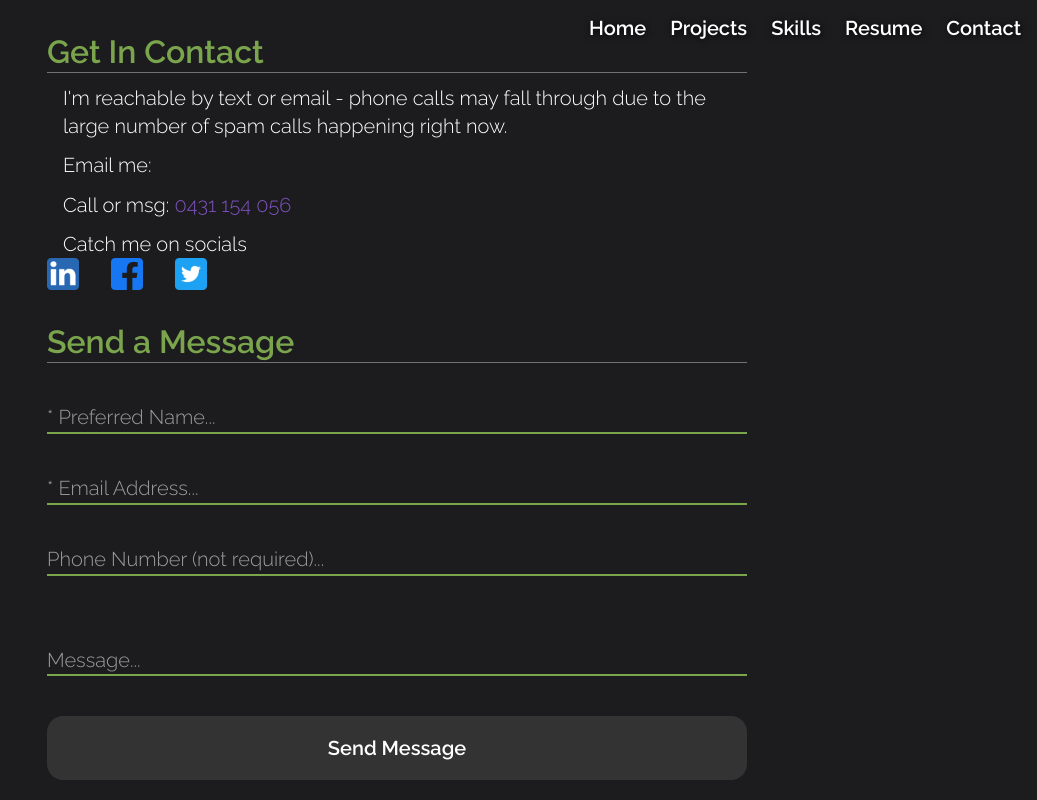
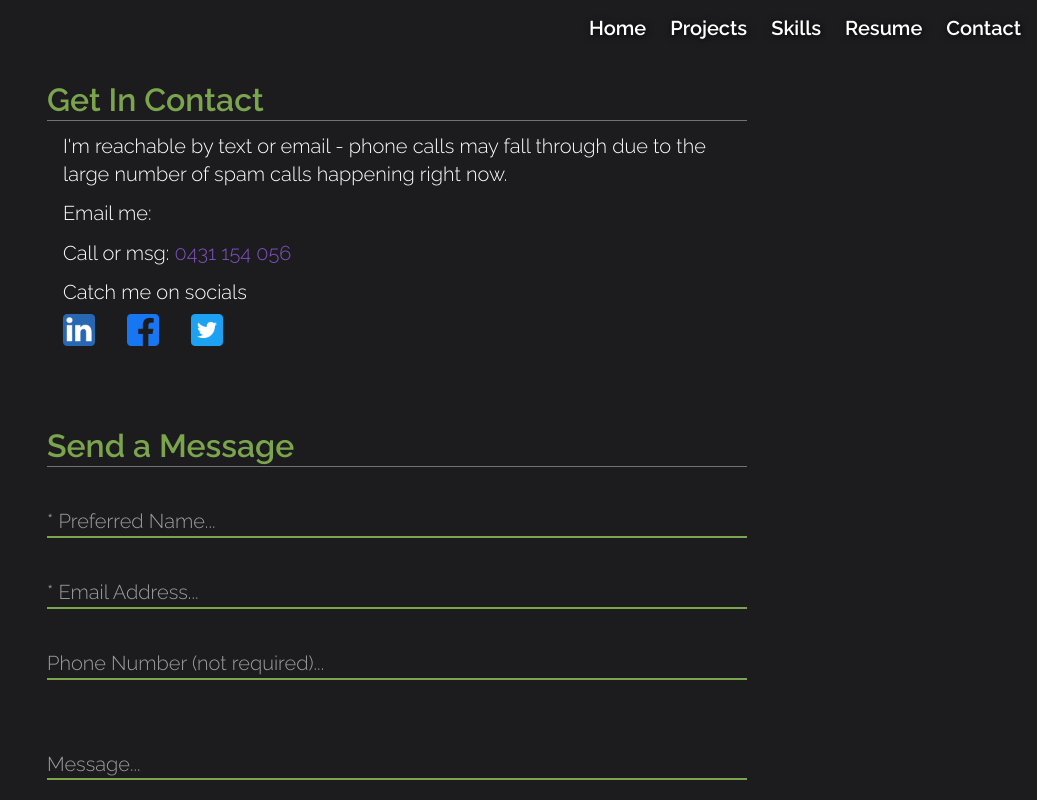
Before and after one commit to bradbrad88/portfolio-client, a React (Create React App) app: page /contact in a window 1280 px wide. Shown: the top 800 px of the page, without its empty margins (243-1280 px from the left). Built offline with nearby package versions, Linux system fonts and the light colour scheme.

Commit message:
Minor styling changes

```diff
--- a/src/pages/contact/ContactPage.tsx
+++ b/src/pages/contact/ContactPage.tsx
@@ -3,7 +3,7 @@ import SocialList from "components/elements/SocialList";
 
 const ContactPage = () => {
   return (
-    <main>
+    <main id="contact">
       <section>
         <h2>Get In Contact</h2>
         <p>
--- a/src/pages/projects/ProjectsHome.tsx
+++ b/src/pages/projects/ProjectsHome.tsx
@@ -9,7 +9,6 @@ const ProjectsHome = ({ projects }: Proptypes) => {
   return (
     <>
       <h1>Projects</h1>
-      <p>Check it out</p>
       <CardGrid className="projects-grid" childClassName="project" items={projects} />
     </>
   );
--- a/src/pages/skills/Skills.tsx
+++ b/src/pages/skills/Skills.tsx
@@ -4,10 +4,10 @@ import "stylesheets/Skills.scss";
 const Skills = () => {
   const renderSkills = () => {
     return skills.map(skill => (
-      <article>
+      <section key={skill.skill}>
         <h2>{skill.skill}</h2>
         {skill.concepts.map(concept => (
-          <article>
+          <article key={concept.description}>
             <h3 className="ratings">
               {concept.description}
               <span className="stars">
@@ -18,19 +18,19 @@ const Skills = () => {
             <p>{concept.comment}</p>
           </article>
         ))}
-      </article>
+      </section>
     ));
   };
   return (
-    <main>
-      <section id="skills">
+    <main id="skills">
+      <section>
         <h1 style={{ fontSize: "4rem", marginTop: "4rem" }}>Skills</h1>
         <p>
           Please take the rating system with a grain of salt - it's only intended as a visual
           indicator of my confidence within a subject (however mis-guided).
         </p>
-        {renderSkills()}
       </section>
+      {renderSkills()}
     </main>
   );
 };
--- a/src/stylesheets/Contact.scss
+++ b/src/stylesheets/Contact.scss
@@ -1,6 +1,15 @@
 @import "_variables";
 
 $error: rgb(255, 167, 94);
+
+#contact {
+  .socials {
+    // background-color: red;
+    // justify-content: center;
+    margin-left: 1rem;
+    margin-top: 0.5rem;
+  }
+}
 
 form {
   p {
@@ -9,6 +18,30 @@ form {
   }
   .error {
     color: $error;
+  }
+}
+
+.undo-container {
+  display: flex;
+  flex-direction: column;
+  p {
+    margin: 0rem;
+  }
+}
+
+.toasty {
+  background-color: rgb(50, 50, 60) !important;
+}
+
+.Toastify .undo {
+  position: relative;
+  text-align: left;
+  color: $error;
+  cursor: pointer;
+  text-decoration: underline;
+  transition: color 200ms;
+  &:hover {
+    color: $purple;
   }
 }
 
@@ -102,259 +135,3 @@ input[type="submit"]:hover {
 input[type="submit"]:active {
   transform: scale(0.99);
 }
-
-// .contact-form {
-//   box-sizing: border-box;
-//   border: solid 1px rgba(255, 255, 255, 0.281);
-//   background-color: rgba(255, 255, 255, 0.062);
-//   border-radius: 1rem;
-//   display: flex;
-//   flex-direction: column;
-//   padding: 20px 30px;
-//   margin: 2rem;
-//   color: #fff;
-//   min-width: min(90vw, 600px);
-//   a {
-//     color: white;
-//     text-decoration: underline;
-//   }
-//   .info {
-//     display: flex;
-//     flex-direction: row;
-//     justify-content: space-between;
-//     margin-bottom: 1rem;
-//     .contact-details {
-//       display: flex;
-//       flex-direction: column;
-//       font-size: clamp(1.2rem, 4.5vw, 1.5rem);
-//       gap: 1rem;
-//     }
-//     .socials {
-//       display: flex;
-//       flex-direction: row;
-//       gap: 1rem;
-//       align-items: flex-end;
-//     }
-//   }
-//   .contact-header {
-//     h2 {
-//       font-size: clamp(2rem, 8vw, 3rem);
-//       text-align: left;
-//       color: inherit;
-//       line-height: 1;
-//       margin-bottom: min(2vw, 1rem);
-//     }
-//   }
-
-//   .field {
-//     border: none;
-//     margin-bottom: 10px;
-//     p.error {
-//       color: rgb(240, 121, 11);
-//       font-size: 1.2rem;
-//     }
-//     .contact-input,
-//     .PhoneInputInput {
-//       box-sizing: border-box;
-//       // border-radius: 10px;
-//       border: none;
-//       border-bottom: rgba(255, 255, 255, 0.568) solid 1px;
-//       background-color: rgba(255, 255, 255, 0);
-//       // width: 25rem;
-//       color: $secondary-colour;
-//       font-size: 1.5rem;
-//       font-family: inherit;
-//       transition: all ease 0.1s;
-//       width: 100%;
-//       padding: 0.5rem 1rem;
-//       resize: none;
-//       &textarea {
-//         background-color: red;
-//         height: 4rem;
-//       }
-//       &.name {
-//         text-transform: capitalize;
-//       }
-
-//       &::selection {
-//         background: rgba(255, 255, 255, 0.164);
-//       }
-//       &::placeholder {
-//         color: rgba(255, 255, 255, 0.815);
-//       }
-//       &:focus {
-//         outline: none;
-//         border-bottom: rgba(141, 219, 255, 0.589) solid 3px;
-//       }
-//       &:active {
-//         outline: none;
-//       }
-//     }
-//     textarea.contact-input {
-//       resize: none;
-//       height: 10rem;
-//     }
-//   }
-//   .button {
-//     &:hover:enabled {
-//       background-color: rgb(72, 152, 218);
-//     }
-//     &:disabled {
-//       background-color: rgb(83, 83, 83);
-//       cursor: default;
-//     }
-//   }
-// }
-
-// .PhoneInputCountryFlag-height {
-//   width: 100px;
-// }
-
-// .message {
-//   &.scene {
-//     perspective: 1500px;
-//     .three-d-card {
-//       box-sizing: border-box;
-//       position: relative;
-//       margin: 0;
-//       backface-visibility: visible;
-//       transform-style: preserve-3d;
-//       width: 600px;
-//       max-width: 95vw;
-//       height: 400px;
-//       max-height: 95vh;
-//       transition: transform 0.7s;
-//       &.success {
-//         transform: rotateY(180deg);
-//       }
-//       .face {
-//         box-sizing: border-box;
-//         border-radius: 1.5rem;
-//         display: block;
-//         position: absolute;
-//         width: 100%;
-//         height: 100%;
-//         backface-visibility: hidden;
-//         padding: 1rem;
-//         &.confirm {
-//           position: relative;
-//           background: linear-gradient(155deg, rgb(91, 164, 167) 0%, $primary-colour 100%);
-//           color: $secondary-colour;
-//           display: grid;
-//           grid-template-rows: 3.5rem 2rem 2rem 2rem 1fr;
-//           grid-template-columns: min-content 2fr;
-//           gap: 0.7rem 1.3rem;
-//           h2 {
-//             font-size: 3rem;
-//             color: $secondary-colour;
-//             grid-column: 1 / 3;
-//             transition: color 0.4s;
-//             line-height: 1;
-//             text-shadow: 0 0 8px rgba(0, 0, 0, 0.534);
-//           }
-//           .label {
-//             grid-column: 1;
-//             &::after {
-//               content: ":";
-//             }
-//             width: fit-content;
-//             font-size: larger;
-//             margin-top: 0.5rem;
-//             text-shadow: 0 0 8px rgba(0, 0, 0, 0.849);
-//           }
-//           .data {
-//             grid-column: 2;
-//             background-color: rgba(0, 0, 0, 0.678);
-//             padding: 0.3rem 0.7rem;
-//             border-radius: 0.5rem;
-//             font-size: larger;
-//             white-space: pre-wrap;
-//             height: fit-content;
-//             overflow-y: auto;
-//             max-height: 6.4rem;
-//           }
-//           .button {
-//             grid-column: 2;
-//             width: 12rem;
-//             justify-self: right;
-//             background-color: rgb(55, 199, 120);
-//           }
-//         }
-//         &.success {
-//           top: 0;
-//           transform: rotateY(180deg);
-//           background: linear-gradient(155deg, rgb(105, 211, 114) 0%, rgb(31, 129, 39) 100%);
-//           h2 {
-//             color: rgb(244, 252, 130);
-//           }
-//           p {
-//             font-size: 1.6rem;
-//             color: #fff;
-//             width: 80%;
-//             margin-left: 3rem;
-//             line-height: 1.2;
-//           }
-//           p:first-of-type {
-//             color: rgb(244, 252, 130);
-//             text-align: left;
-//             font-size: 1.4rem;
-//             margin: 0;
-//           }
-
-//           button.success {
-//             position: absolute;
-//             right: 1rem;
-//             bottom: 1rem;
-//             background-color: rgb(101, 22, 190);
-//             width: 12rem;
-//           }
-//         }
-//       }
-//     }
-//   }
-// }
-
-// @media only screen and (max-width: $sm) {
-//   .contact-form {
-//     .info {
-//       flex-direction: column;
-//       margin-bottom: 0.5rem;
-//       .contact-details {
-//         margin-top: 1rem;
-//         margin-bottom: 1rem;
-//       }
-//       .socials {
-//         img {
-//           max-width: 40px;
-//         }
-//       }
-//     }
-//     .field {
-//       .contact-input {
-//         font-size: 1rem;
-//       }
-//     }
-//   }
-//   .message.scene {
-//     .three-d-card {
-//       height: 500px;
-//       .face.confirm {
-//         grid-template-rows: 3rem repeat(7, 1.2rem);
-//         grid-template-columns: 100%;
-//         h2 {
-//           font-size: clamp(1.2rem, 8vw, 2.5rem);
-//         }
-//         .data {
-//           box-sizing: border-box;
-//           grid-column: 1;
-//           margin: 0;
-//           width: 100%;
-//           max-height: 7.2rem;
-//         }
-//         .button {
-//           grid-column: 1;
-//         }
-//       }
-//     }
-//   }
-// }
--- a/src/stylesheets/Main.scss
+++ b/src/stylesheets/Main.scss
@@ -52,13 +52,21 @@ a {
 
 section {
   margin: 1rem auto;
-  margin-top: 0;
+  margin-top: 5rem;
   max-width: min(700px, 90vw);
-  margin-bottom: 2rem;
+  // margin-bottom: 5rem;
   h2 {
     margin-top: 2rem;
     border-bottom: solid 1px rgba(255, 255, 255, 0.377);
   }
+}
+
+section:first-of-type {
+  margin-top: 5rem;
+}
+
+section:last-of-type {
+  margin-bottom: 4rem;
 }
 
 .code-block {
--- a/src/stylesheets/Projects.scss
+++ b/src/stylesheets/Projects.scss
@@ -144,6 +144,7 @@
 .projects-grid {
   grid-template-columns: repeat(2, minmax(0, 1fr));
   gap: 1.5rem;
+  margin-top: 2rem;
 }
 
 .project:first-of-type {
```
